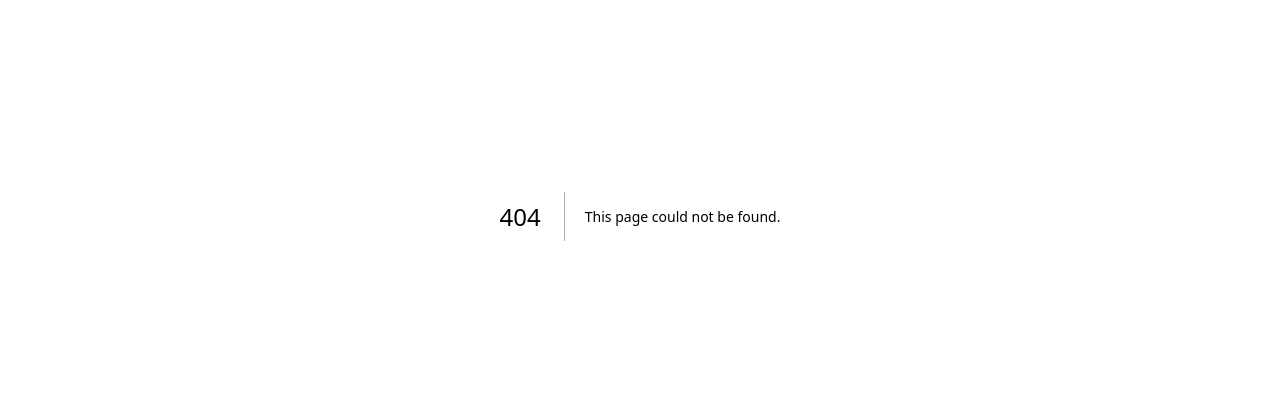
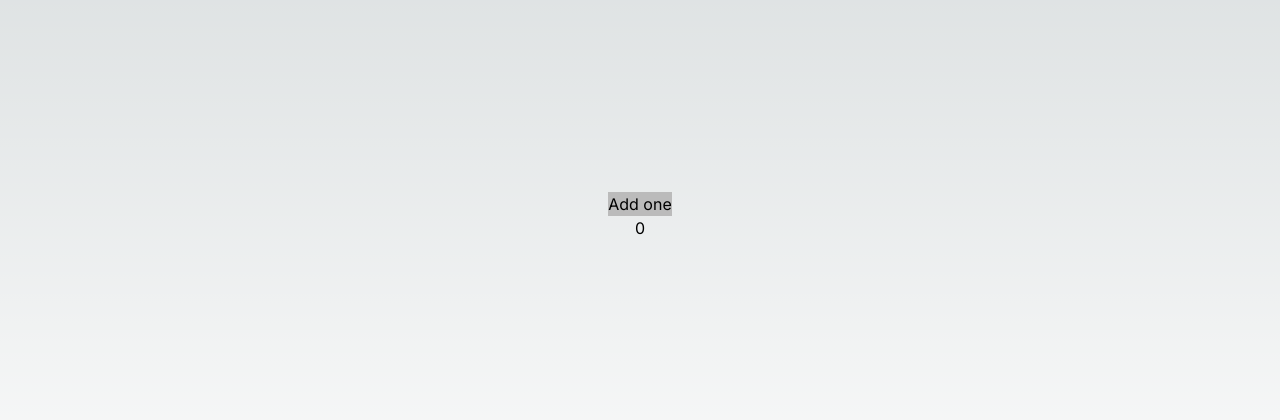
Before and after one commit to larrywong98/UIWidgets, a Next.js app in the folder widget-next/: page /widgets/debounce in a window 1280 px wide. Before the commit this address had no page. Shown: the part 184-604 px from the top of the page. Built offline with nearby package versions, Linux system fonts and the light colour scheme.

Commit message:
debounce

```diff
--- /dev/null
+++ b/widget-next/app/widgets/debounce/page.tsx
@@ -0,0 +1,37 @@
+"use client";
+import { useState } from "react";
+
+const debounce = (func: Function, delay: number) => {
+  var timerId: ReturnType<typeof setTimeout>;
+  return () => {
+    clearTimeout(timerId);
+    timerId = setTimeout(() => {
+      func();
+    }, delay);
+  };
+};
+const Page = () => {
+  const [value, setValue] = useState(0);
+  return (
+    <>
+      <div
+        style={{
+          height: "100vh",
+          display: "flex",
+          flexDirection: "column",
+          justifyContent: "center",
+          alignItems: "center",
+        }}
+      >
+        <button
+          style={{ backgroundColor: "#bbbbbb" }}
+          onClick={() => debounce(() => setValue(value + 1), 1000)()}
+        >
+          Add one
+        </button>
+        <p>{value}</p>
+      </div>
+    </>
+  );
+};
+export default Page;
```
Also changed, not shown: widget-next/app/graphql/githubuser/page.tsx (added).
